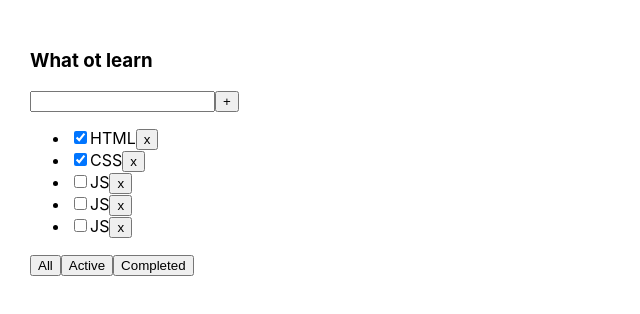
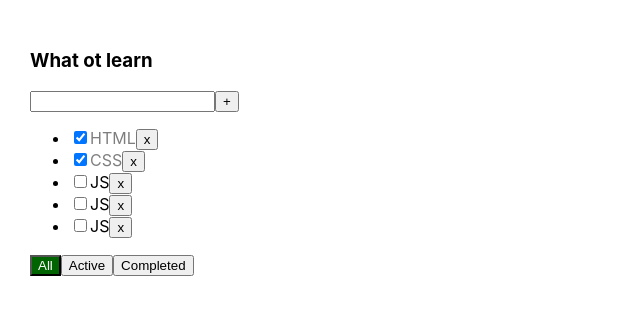
Before and after one commit to Gurgen-jpg/todolist, a React (Create React App) app: page / in a window 1280 px wide. Shown: the top 314 px of the page, without its empty margins (0-640 px from the left). Built offline with nearby package versions, Linux system fonts and the light colour scheme.

Commit message:
add chek box, style button, chek input, error Sate

```diff
--- a/src/AddTask.tsx
+++ b/src/AddTask.tsx
@@ -7,29 +7,44 @@ type AddTaskTypeProps = {
 const AddTask: React.FC<AddTaskTypeProps> = ({addTask}) => {
 
     const [title, setTitle] = useState<string>('')
+    const [error, setError] = useState<boolean>(false)
 
-    const onChangeHandler = (e:ChangeEvent<HTMLInputElement>) => {
-      setTitle(e.currentTarget.value)
+    const onChangeHandler = (e: ChangeEvent<HTMLInputElement>) => {
+        setTitle(e.currentTarget.value)
+        setError(false)
     }
     const onKeyPressHandler = (e: KeyboardEvent<HTMLInputElement>) => {
-      if (e.key === 'Enter') {
-          onClickHandler()
-      }
+        if (e.key === 'Enter') {
+            onClickHandler()
+        }
     }
 
 
     const onClickHandler = () => {
-        addTask(title);
+        const trimmedTitle = title.trim()
+        if (trimmedTitle) {
+            addTask(trimmedTitle);
+        } else {setError(true)}
         setTitle('');
 
     }
+
+    //условный рендеринг ошибки
+    const errorMessageStyle = {backgroundColor: 'red', color: 'white'}
+    const errorMessage = error
+        ? <div style={errorMessageStyle}>title is require!!!</div>
+        : null
+    const errorInputClass = error ?"error" : ''
+
     return (
         <div>
             <input value={title}
                    onChange={onChangeHandler}
                    onKeyPress={onKeyPressHandler}
+                   className={errorInputClass}
             />
             <button onClick={onClickHandler}>+</button>
+            {errorMessage}
         </div>
     );
 };
--- a/src/App.css
+++ b/src/App.css
@@ -6,3 +6,20 @@
 .App > div {
   margin-right: 50px;
 }
+
+
+/*Taska*/
+.task-completed {
+  opacity: 0.5;
+}
+
+/* подсветка кнопки*/
+.button-active {
+  color: white;
+  background-color: darkgreen;
+}
+
+.error {
+  outline: none;
+  border: 2px solid red;
+}
--- a/src/App.tsx
+++ b/src/App.tsx
@@ -10,7 +10,7 @@ function App() {
     console.log((v1))
 
     const [tasks, setTasks] = useState<Array<TaskType>>([
-        {id: v1(), title: 'HTML', isDone: true},
+        {id: v1(), title: 'HTML', isDone: true },
         {id: v1(), title: 'CSS', isDone: true},
         {id: v1(), title: 'JS', isDone: false},
         {id: v1(), title: 'JS', isDone: false},
@@ -32,6 +32,9 @@ function App() {
          //содали копию массива и обновили стейт
          const updatedTasks = [newTask, ...tasks]*/
         setTasks([{id: v1(), title: title, isDone: false},...tasks])
+    }
+    const changeTaskStatus = (taskID: string, isDone: boolean) => {
+        setTasks((tasks.map((t => t.id === taskID ? {...t, isDone: !t.isDone} : t ))))
     }
 
     // фильтрация задачи
@@ -61,6 +64,8 @@ function App() {
                 removeTask={removeTask}
                 changeFilter={changeFilter}
                 addTask={addTask}
+                filter={filter}
+                changeTaskStatus={changeTaskStatus}
             />
         </div>
     );
--- a/src/SingleTask.tsx
+++ b/src/SingleTask.tsx
@@ -1,19 +1,34 @@
-import React from 'react';
+import React, {ChangeEvent} from 'react';
 import {TaskType} from "./Todolist";
 
 
 type SingleTaskPropsType = TaskType & {
-    removeTask:  (id: string)=> void
+    removeTask: (id: string) => void
+    changeTaskStatus: (taskID: string, isDone: boolean) => void
 
 }
 
 
-const SingleTask = (props:  SingleTaskPropsType) => {
+const SingleTask = (props: SingleTaskPropsType) => {
+
+    //let taskClass = props.isDone ? 'completed-task' : '';
+    const removeTask = () => props.removeTask(props.id)
+
+    let taskClass = `task  ${props.isDone ? 'task-completed' : ''}`
+
+    const onChangeHandler = (e: ChangeEvent<HTMLInputElement>) => {
+        props.changeTaskStatus(props.id, e.currentTarget.checked)
+    }
+
     return (
         <li>
-            <input type="checkbox" checked={props.isDone}/>
-            <span>{props.title}</span>
-            <button onClick={() => props.removeTask(props.id)}>x</button>
+            <input
+                type="checkbox"
+                checked={props.isDone}
+                onChange={onChangeHandler}
+            />
+            <span className={taskClass}>{props.title}</span>
+            <button onClick={removeTask}>x</button>
         </li>
     );
 };
--- a/src/TaskButtonsPanel.tsx
+++ b/src/TaskButtonsPanel.tsx
@@ -3,6 +3,7 @@ import {FilterValuesType} from "./App";
 
 type TaskButtonsPanelType = {
     changeFilter: (filter: FilterValuesType) =>void
+    filter: FilterValuesType
 }
 
 const TaskButtonsPanel = (props: TaskButtonsPanelType) => {
@@ -12,9 +13,15 @@ const TaskButtonsPanel = (props: TaskButtonsPanelType) => {
 
     return (
         <div>
-            <button onClick={onClickHandler("all")}>All</button>
-            <button onClick={onClickHandler("active")}>Active</button>
-            <button onClick={onClickHandler("completed")}>Completed</button>
+            <button
+                className={props.filter ==='all' ? 'button-active' : ''}
+                onClick={onClickHandler("all")}>All</button>
+            <button
+                className={props.filter ==='active' ? 'button-active' : ''}
+                onClick={onClickHandler("active")}>Active</button>
+            <button
+                className={props.filter ==='completed' ? 'button-active' : ''}
+                onClick={onClickHandler("completed")}>Completed</button>
         </div>
     );
 };
--- a/src/TasksList.tsx
+++ b/src/TasksList.tsx
@@ -8,24 +8,34 @@ type TaskListPropsType = {
     tasks: Array<TaskType>
     removeTask: (taskID: string) => void
     changeFilter: (filter: FilterValuesType) => void
+    filter: FilterValuesType
+    changeTaskStatus: (taskID: string, isDone: boolean) => void
 }
 
 const TasksList = (props: TaskListPropsType) => {
     /* const tasksComponents = props.tasks.map(task => <SingleTask {...task}/>)*/
 
+    const taskComponentList = props.tasks.map(task =>
+        <SingleTask
+            key={task.id}
+            {...task}
+            removeTask={props.removeTask}
+            changeTaskStatus={props.changeTaskStatus}
+        />)
+
+    const tasksLists = taskComponentList.length ?
+        <ul>
+            {taskComponentList}
+        </ul>
+        : <span>'Task list is empty. Please add task!'</span>
+
     return (
-        <div>
-            <div>
-                <ul>
-                    {props.tasks.map(task =>
-                        <SingleTask
-                            key={task.id}
-                            {...task}
-                            removeTask={props.removeTask}
-                        />)}
-                </ul>
-            </div>
-            <TaskButtonsPanel changeFilter={props.changeFilter}/>
+        <div>{tasksLists}
+
+
+            <TaskButtonsPanel
+                changeFilter={props.changeFilter}
+                filter={props.filter}/>
         </div>
     );
 };
--- a/src/Todolist.tsx
+++ b/src/Todolist.tsx
@@ -12,6 +12,8 @@ type TodolistPropsType = {
     removeTask: (taskID: string) => void
     changeFilter: (filter: FilterValuesType) => void
     addTask: (title: string) => void
+    filter: FilterValuesType
+    changeTaskStatus: (taskID: string, isDone: boolean) => void
 }
 
 
@@ -33,6 +35,8 @@ const Todolist = (props: TodolistPropsType) => {
                 tasks={props.tasks}
                 removeTask={props.removeTask}
                 changeFilter={props.changeFilter}
+                filter={props.filter}
+                changeTaskStatus={props.changeTaskStatus}
             />
         </div>
     );
```
Also changed, not shown: src/TodolistHeader.tsx (+12 -0 lines).
